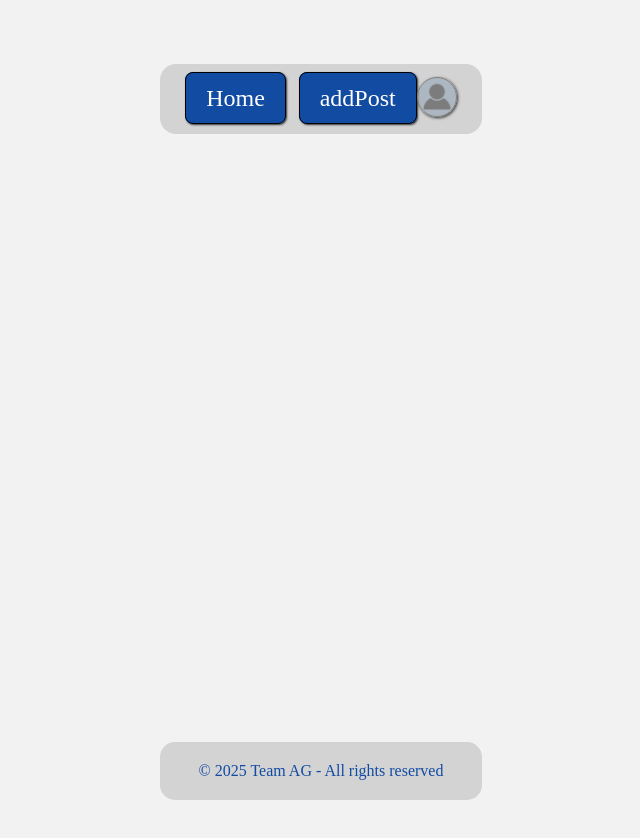
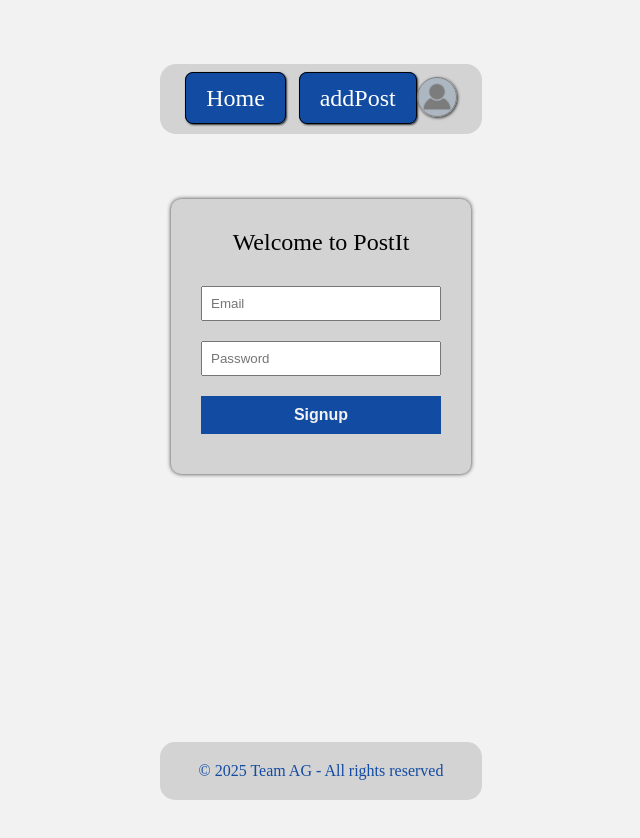
Before and after one commit to Vezaaz/Team-AG, a Vue app in the folder App/: page /signup in a window 1280 px wide. Shown: the top 838 px of the page, without its empty margins (319-959 px from the left). Built offline with nearby package versions, Linux system fonts and the light colour scheme.

Commit message:
Added signup page and password validation

```diff
--- a/App/src/router/index.js
+++ b/App/src/router/index.js
@@ -1,6 +1,6 @@
 import { createRouter, createWebHistory } from 'vue-router'
 import HomeView from '../views/HomeView.vue'
-import LoginView from '../views/LoginView.vue'
+import SignupView from '../views/SignupView.vue'
 
 const router = createRouter({
   history: createWebHistory(),
@@ -11,9 +11,9 @@ const router = createRouter({
       component: HomeView
     },
     {
-      path: '/login',
-      name: 'login',
-      component: LoginView
+      path: '/signup',
+      name: 'signup',
+      component: SignupView
     }
 
   ]
--- a/App/src/views/LoginView.vue
+++ /dev/null
@@ -1,96 +0,0 @@
-<template>
-    <div class="login-container">
-    <h3>Welcome to PostIt</h3>
-    <a class="create" href="#">Create an account</a>
-    <p>or</p>
-    <p>Please log in</p>
-
-    <form @submit.prevent="login">
-      <input type="email" name="email" placeholder="Email" required>
-      <input type="password" placeholder="Password" required>
-      <button id="login-button" type="submit">Log in</button>
-    </form>
-
-    <a href="#">Forgot password</a>
-  </div>
-</template>
-
-<script setup>
-function login() {
-  alert("Log in clicked!")
-}
-</script>
-
-<style scoped>
-body {
-    display: flex;
-    min-height: 90vh;
-    background: #f2f2f2;
-    flex-direction: column;
-}
-
-.login-container {
-    margin: 10px auto;
-    margin-top: 45px;
-    background-color: lightgray;
-    padding: 30px;
-    border-radius: 10px;
-    width: 100%;
-    max-width: 300px;
-    display: flex;
-    box-sizing: border-box;
-    flex-direction: column;
-    justify-content: center;
-    align-items: center;
-    gap: 5px;
-    box-shadow: 0px 0px 4px rgb(53, 52, 52);
-
-}
-
-.login-container h1,
-.login-container p,
-.login-container a {
-    margin: 0;
-}
-
-.login-container form {                        /* Descendant Selector */
-    width: 100%;
-    display: flex;
-    flex-direction: column;
-    gap: 10px;
-}
-
-.login-container input,
-.login-container button {
-    padding: 8px;
-    margin-top: 10px;
-}
-
-form + a {                                      /* Adjacent Sibling Selector */
-    padding-top: 10px;
-}
-
-#login-button {                                 /* ID selector */
-    background-color: rgb(18, 75, 162);
-    color: #f2f2f2;
-    font-weight: 700;
-    font-size: 16px;
-    border: black;
-    cursor: pointer;
-    transition: all 0.3s ease;
-}
-
-#login-button:hover {                            /* Pseudo-class */
-    background-color: rgb(8, 49, 112);
-}
-
-h3 ~ a {                                         /* General Sibling Selector */
-    text-decoration: none;
-    color: rgb(18, 75, 162);
-    font-weight: bold;
-}
-
-div > h3 {                                       /* Child Selector */
-    font-size: x-large;
-}
-</style>
--- /dev/null
+++ b/App/src/views/SignupView.vue
@@ -0,0 +1,155 @@
+<template>
+  <div class="signup-container">
+    <h3>Welcome to PostIt</h3>
+
+    <form @submit.prevent="signup">
+      <input type="email" name="email" placeholder="Email" required v-model="email">
+      <input type="password" placeholder="Password" required v-model="password" @input="validatePassword">
+      <button id="signup-button" type="submit" :disabled="passwordErrors.length > 0">Signup</button>
+      <div v-if="passwordErrors.length > 0" class="error-messages">
+        <p>The password is not valid</p>
+        <ul>
+          <li v-for="error in passwordErrors" :key="error">{{ error }}</li>
+        </ul>
+      </div>
+
+    </form>
+  </div>
+</template>
+
+<script>
+export default {
+  data() {
+    return {
+      email: '',
+      password: '',
+      passwordErrors: []
+    }
+  },
+  methods: {
+    validatePassword() {
+      const errors = [];
+      const passwordValue = this.password;
+
+      if (passwordValue.length < 8 || passwordValue.length >= 15) {
+        errors.push("Password should be at least 8 characters and less than 15 characters");
+      }
+      if (!/^[A-Z]/.test(passwordValue)) {
+        errors.push("Password should start with an uppercase alphabet");
+      }
+      if (!/[A-Z]/.test(passwordValue)) {
+        errors.push("Password should include at least one uppercase alphabet character");
+      }
+      const lowercaseMatches = passwordValue.match(/[a-z]/g);
+      if (lowercaseMatches.length < 2) {
+        errors.push("Password should include at least two lowercase alphabet characters");
+      }
+      if (!/\d/.test(passwordValue)) {
+        errors.push("Password should include at least one numeric value");
+      }
+      if (!/_/.test(passwordValue)) {
+        errors.push("Password should include the character '_'");
+      }
+      this.passwordErrors = errors;
+    },
+    signup() {
+      if (this.passwordErrors.length === 0) {
+        alert("Signup successful!");
+      }
+    }
+  }
+}
+</script>
+
+<style scoped>
+body {
+    display: flex;
+    min-height: 90vh;
+    background: #f2f2f2;
+    flex-direction: column;
+}
+
+.signup-container {
+    margin: 10px auto;
+    margin-top: 45px;
+    background-color: lightgray;
+    padding: 30px;
+    border-radius: 10px;
+    width: 100%;
+    max-width: 300px;
+    /* Tark lahendus: */
+    height: fit-content;
+    min-height: 275px;
+    display: flex;
+    box-sizing: border-box;
+    flex-direction: column;
+    justify-content: flex-start;
+    align-items: center;
+    gap: 5px;
+    box-shadow: 0px 0px 4px rgb(53, 52, 52);
+}
+
+.signup-container form {
+    width: 100%;
+    display: flex;
+    flex-direction: column;
+    gap: 10px;
+}
+
+.signup-container input,
+.signup-container button {
+    padding: 8px;
+    margin-top: 10px;
+}
+
+.error-messages {
+  color: #d32f2f;
+  background-color: #ffebee;
+  border: 1px solid #f44336;
+  border-radius: 4px;
+  padding: 10px;
+  margin-top: 10px;
+  font-size: 14px;
+}
+
+.error-messages p {
+  margin: 0 0 8px 0;
+  font-weight: bold;
+  text-align: center
+}
+
+.error-messages ul {
+  margin: 0;
+  padding-left: 20px;
+}
+
+.error-messages li {
+  margin-bottom: 4px;
+}
+
+#signup-button {
+    background-color: rgb(18, 75, 162);
+    color: #f2f2f2;
+    font-weight: 700;
+    font-size: 16px;
+    border: none;
+    cursor: pointer;
+    transition: all 0.3s ease;
+    padding: 10px;
+}
+
+#signup-button:hover:not(:disabled) {
+    background-color: rgb(8, 49, 112);
+}
+
+#signup-button:disabled {
+    background-color: #a4b6dcff;
+    cursor: not-allowed;
+    opacity: 0.6;
+}
+
+div > h3 {
+    font-size: x-large;
+    margin-bottom: 15px;
+}
+</style>
```
